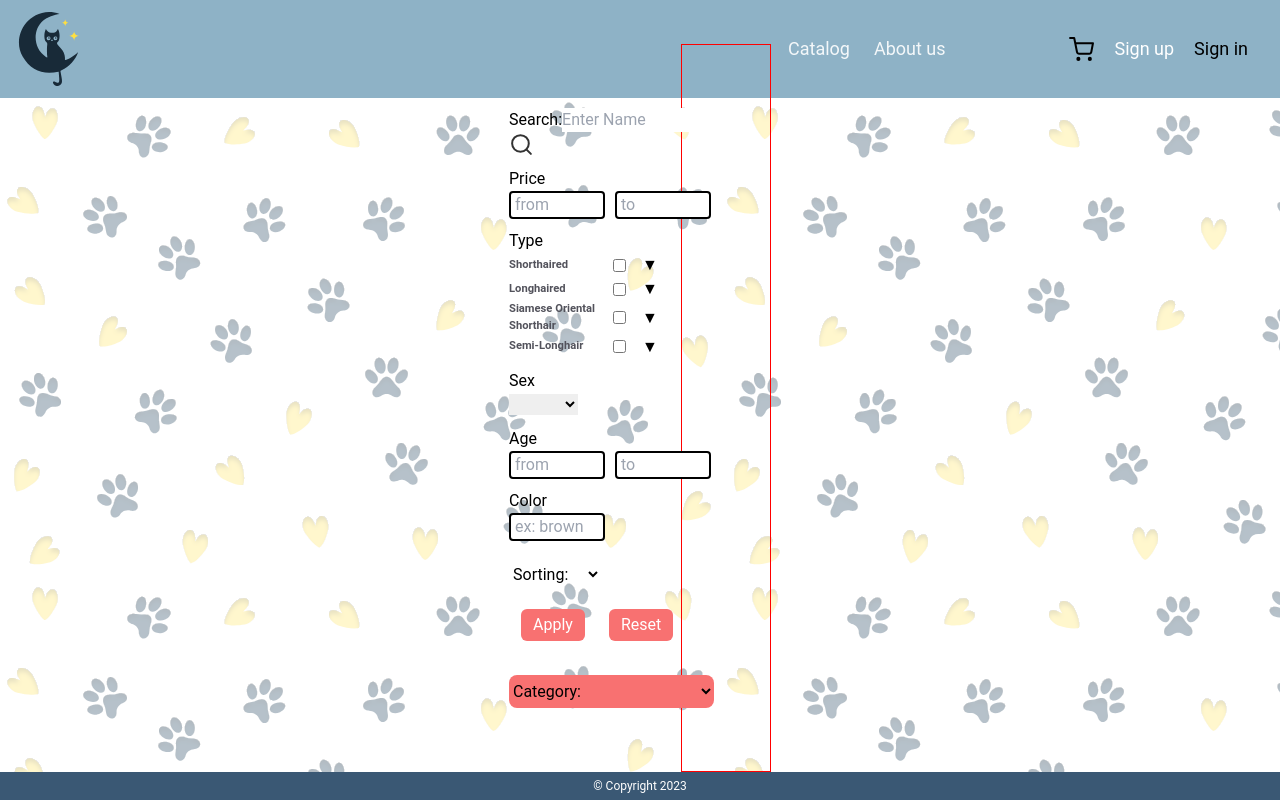
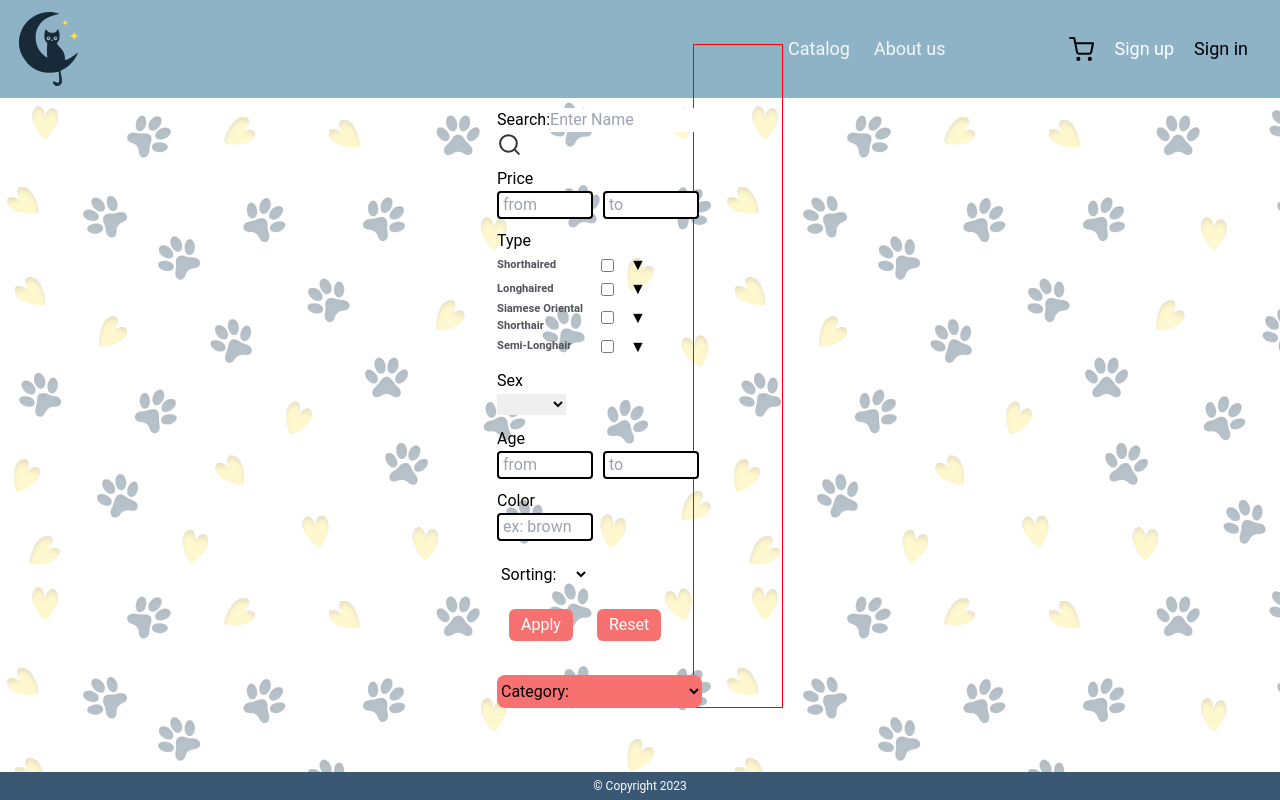
Before and after one commit to makcim80/eCommerce-Application, a website built with webpack: page src/index.html in a window 1280 px wide. Both pictures are taken after a click on the button "Catalog". Built offline with nearby package versions, Linux system fonts and the light colour scheme; what @commercetools/platform-sdk, @commercetools/sdk-client-v2 would draw is missing.

Commit message:
fix: small adaptive fix

```diff
--- a/src/app/view/main/catalog/cards/cards-view.css
+++ b/src/app/view/main/catalog/cards/cards-view.css
@@ -62,7 +62,7 @@
   /*padding: 64px;*/
   /*margin: -64px;*/
   padding: 64px 1.5rem 96px 64px;
-  margin: -64px 0 -64px -64px;
+  margin: -64px 0 0 -40px;
 }
 
 /*.catalog-swiper-slider-wrapper div:nth-child(4) {*/
--- a/src/app/view/main/catalog/cards/cards-view.ts
+++ b/src/app/view/main/catalog/cards/cards-view.ts
@@ -63,12 +63,13 @@ const getSwiperInitParams = (initCB?: () => void): SwiperOptions => {
         }
       },
       // breakpoint(swiper: Swiper): void {
-      //   if (typeof swiper.params.pagination !== 'boolean') {
-      //     if (swiper.params.pagination?.dynamicBullets) {
-      //       console.log('Re-init pagination!');
-      //       swiper.pagination.init();
-      //     }
-      //   }
+      //   console.log('breakpoint fired! Swiper obj:', swiper, swiper.pagination.bullets.length);
+      //   // if (typeof swiper.params.pagination !== 'boolean') {
+      //   //   if (swiper.params.pagination?.dynamicBullets) {
+      //   //     console.log('Re-init pagination!');
+      //   //     swiper.pagination.init();
+      //   //   }
+      //   // }
       // },
     },
   };
@@ -163,7 +164,7 @@ export default class CardsView extends View {
   private observeCardIntersections(): void {
     const observerOptions = {
       root: this.view.getHTMLElement(),
-      rootMargin: '64px 64px 64px -40px',
+      rootMargin: '64px 64px 64px -20px',
       threshold: 1,
     };
 
```
